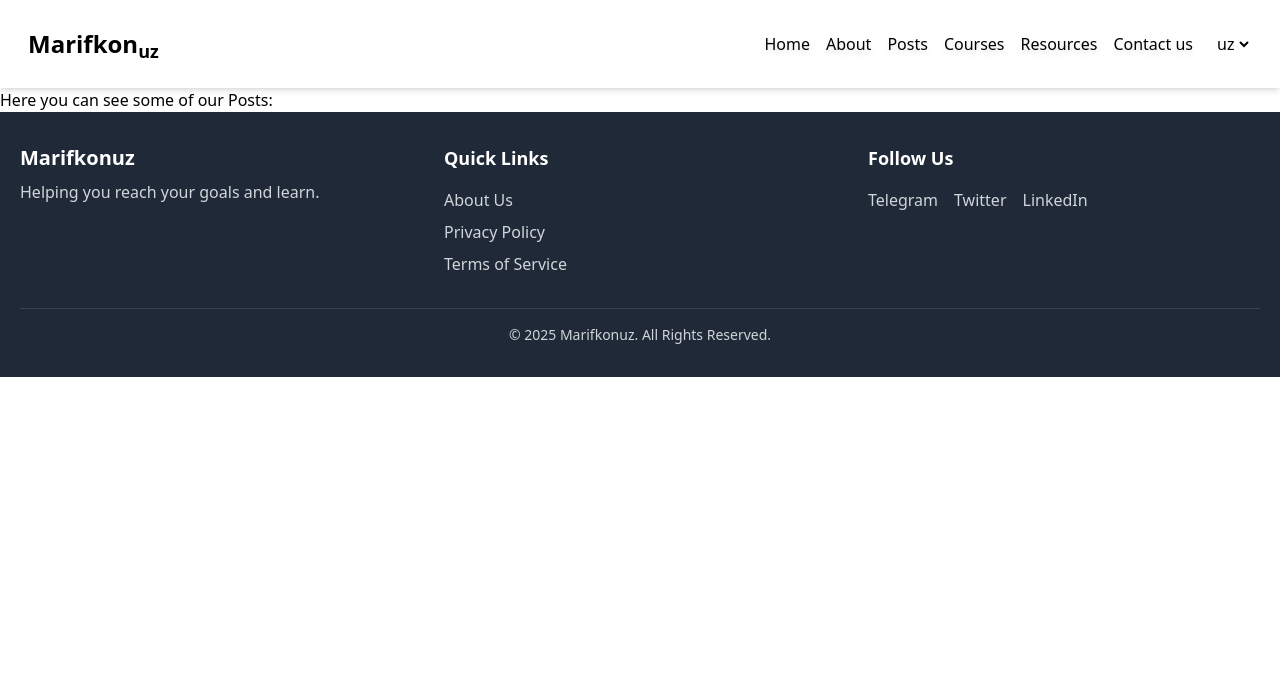
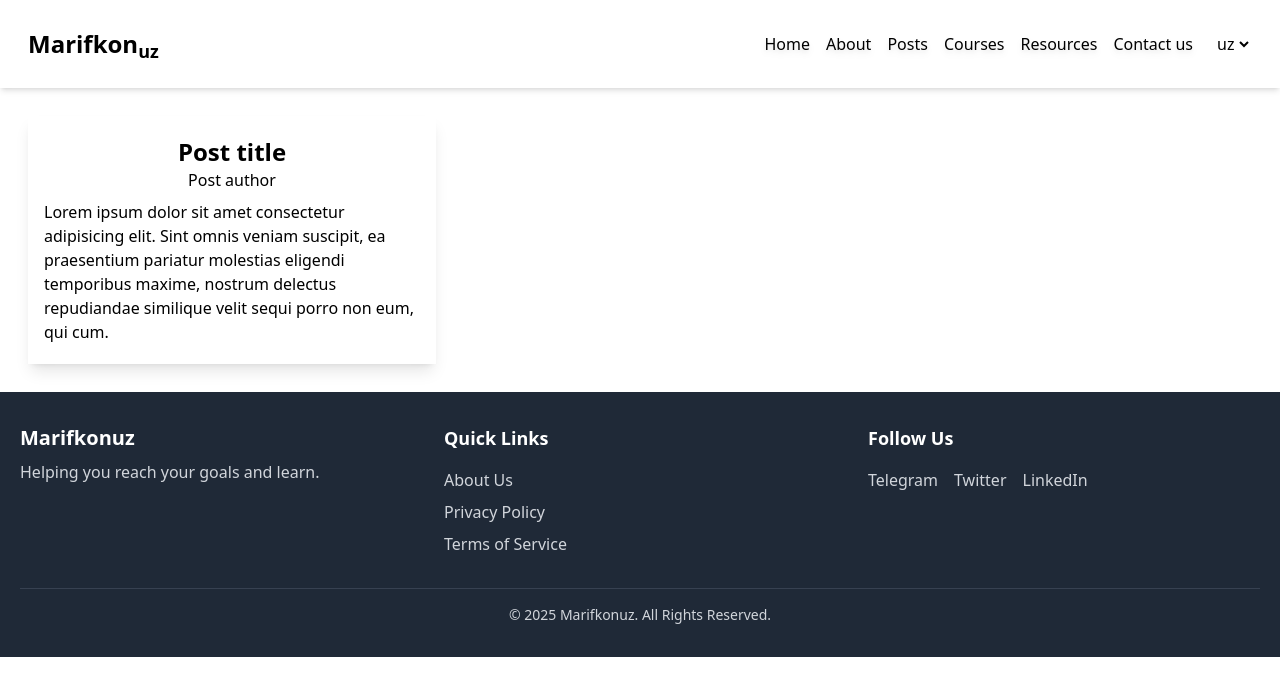
Before and after one commit to CyberHacker2011/marifkonuz, a Next.js app: page /posts in a window 1280 px wide. Shown: the top 696 px of the page. Built offline with nearby package versions, Linux system fonts and the light colour scheme.

Commit message:
commit for posts add

```diff
--- /dev/null
+++ b/app/(components)/post.tsx
@@ -0,0 +1,21 @@
+import React from 'react'
+import Link from 'next/link'
+const Post = () => {
+  return (
+    <>
+        <Link href={`/${1}`} >
+            <div className='flex shadow-lg px-4 py-5 flex-col gap-2'>
+                <div className='flex flex-col items-center justify-center'>
+                    <h1 className='text-2xl font-bold '>Post title</h1>
+                    <p className='font-thin '>Post author</p>
+                </div>
+                <p>
+                    Lorem ipsum dolor sit amet consectetur adipisicing elit. Sint omnis veniam suscipit, ea praesentium pariatur molestias eligendi temporibus maxime, nostrum delectus repudiandae similique velit sequi porro non eum, qui cum.
+                </p>
+            </div>
+        </Link>
+    </>
+  )
+}
+
+export default Post
--- a/app/about/page.tsx
+++ b/app/about/page.tsx
@@ -6,13 +6,12 @@ const AboutPage = () => {
   return (
     <>
         <div className='grid lg:grid-rows-1 grid-rows-2 grid-cols-1 lg:grid-cols-2 p-5 gap-3'>
-          <div className='flex flex-col gap-2 px-3 md:px-10 py-5  items-center justify-center text-start text-gray-900'>
+          <div className='flex flex-col gap-2 px-3 md:px-10 py-5  justify-center text-start text-gray-900'>
             <h1 className=' text-2xl md:text-3xl font-bold '>What is <q>Marifkon<sub>uz</sub></q> and who works there</h1>
             <p className='font-sans text-base md:text-lg'>
               Our project is designed to provide educational resources, courses and informations on various topics. Here, you can find valuable knowledge ranging from basic shool subjects to additional extracurricular studies and beyond.
             </p>
             <div>
-
             <p className='font-sans text-base md:text-lg'>
             Our team contains school students from Uzbekistan. They are:
             </p>
@@ -41,6 +40,7 @@ const AboutPage = () => {
               alt='Picture of our group'
               layout='fill'
               priority={true}
+              className='rounded-md'
             />
           </div>
 
--- a/app/courses/loading.tsx
+++ b/app/courses/loading.tsx
@@ -2,7 +2,11 @@ import React from 'react'
 
 const loading = () => {
   return (
-    <div>loading...</div>
+    <>
+    <div className='flex justify-center items-center'>
+      <h1 className='text-3xl font-thin text-gray-700'>Loading all datas, please be patient ...</h1>
+    </div>
+    </>
   )
 }
 
--- /dev/null
+++ b/app/posts/[postid]/page.tsx
@@ -0,0 +1,9 @@
+import React from 'react'
+
+const PageId = () => {
+  return (
+    <div>Own page</div>
+  )
+}
+
+export default PageId
--- a/app/posts/loading.tsx
+++ b/app/posts/loading.tsx
@@ -2,7 +2,11 @@ import React from 'react'
 
 const loading = () => {
   return (
-    <div>loading...</div>
+    <>
+    <div className='flex justify-center items-center'>
+      <h1 className='text-3xl font-thin text-gray-700'>Loading all datas, please be patient ...</h1>
+    </div>
+    </>
   )
 }
 
--- a/app/posts/page.tsx
+++ b/app/posts/page.tsx
@@ -1,9 +1,11 @@
 import React from 'react'
-
+import Post from '../(components)/post'
 const PostsPage = () => {
   return (
     <>
-        <h1>Here you can see some of our Posts:</h1>
+      <div className='grid grid-cols-3 p-7'>
+          <Post />
+      </div>
     </>
   )
 }
--- a/app/resources/loading.tsx
+++ b/app/resources/loading.tsx
@@ -2,7 +2,11 @@ import React from 'react'
 
 const loading = () => {
   return (
-    <div>loading...</div>
+    <>
+    <div className='flex justify-center items-center'>
+      <h1 className='text-3xl font-thin text-gray-700'>Loading all datas, please be patient ...</h1>
+    </div>
+    </>
   )
 }
 
```
Also changed, not shown: app/login/loading.tsx (renamed from app/about/loading.tsx).
